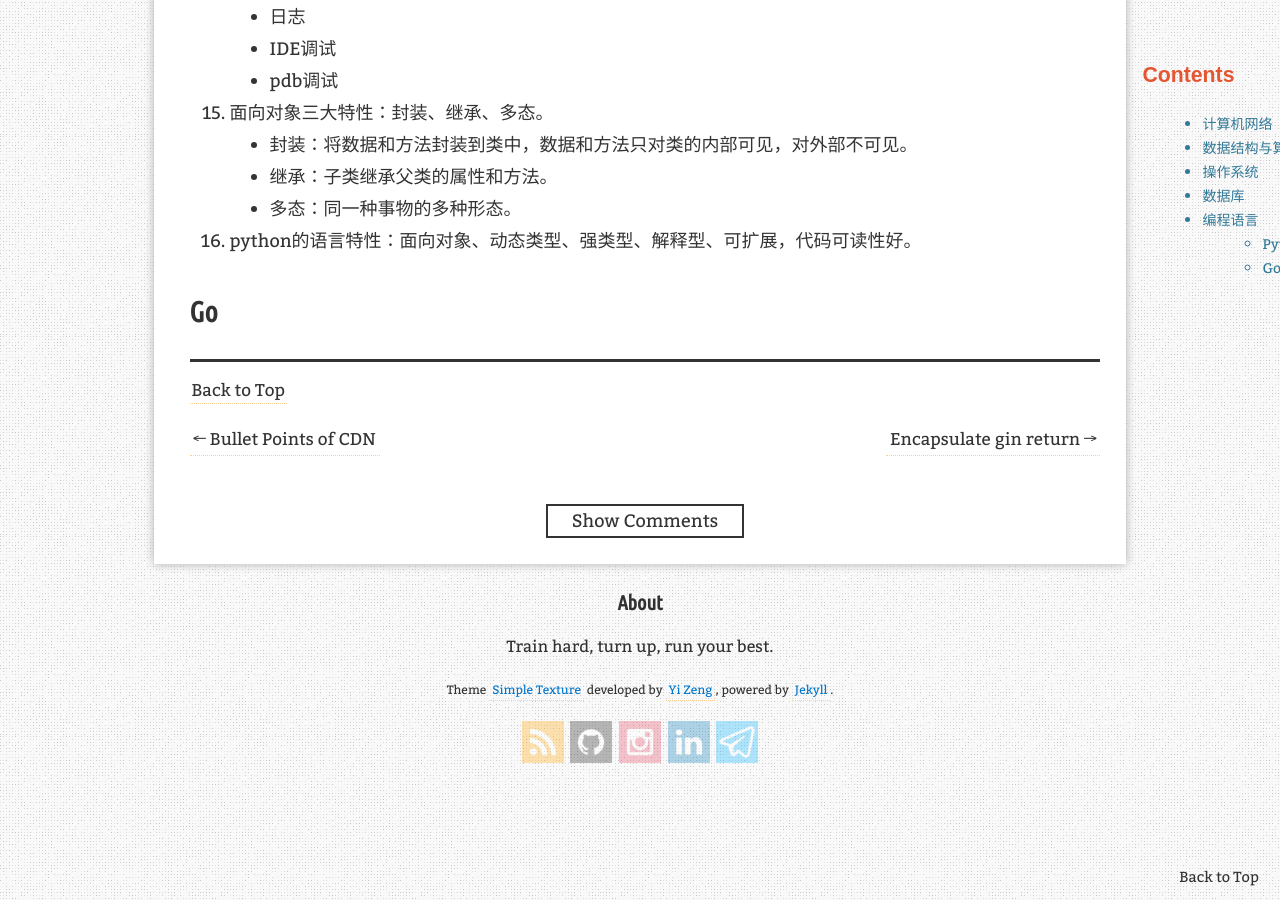
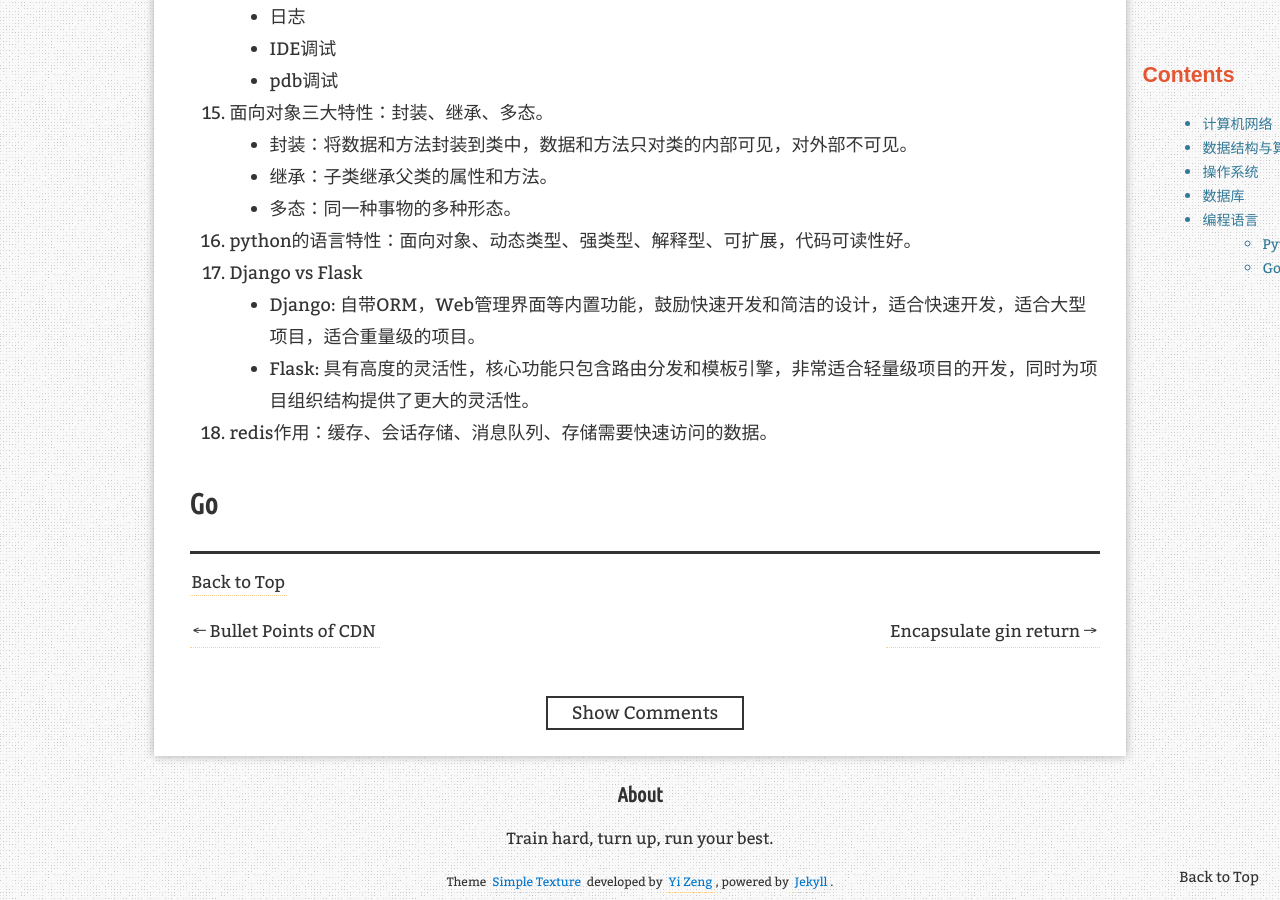
Before and after one commit to ElmTran/ElmTran.github.io, a Jekyll site: the page built from _posts/2023-10-10-eight-part-essay.md, in a window 1280 px wide and 900 px high, scrolled down 16064 px. Built offline with Jekyll 4.4.1, drawn with Linux system fonts in a browser that asks for light colours; comment, search, counter and statistics services are not loaded.

Commit message:
update: post awesomes series and 8 part

```diff
--- a/_posts/2023-10-10-eight-part-essay.md
+++ b/_posts/2023-10-10-eight-part-essay.md
@@ -677,4 +677,12 @@ redirect_from:
 
 16. python的语言特性：面向对象、动态类型、强类型、解释型、可扩展，代码可读性好。
 
+17. Django vs Flask
+
+    - Django: 自带ORM，Web管理界面等内置功能，鼓励快速开发和简洁的设计，适合快速开发，适合大型项目，适合重量级的项目。
+
+    - Flask: 具有高度的灵活性，核心功能只包含路由分发和模板引擎，非常适合轻量级项目的开发，同时为项目组织结构提供了更大的灵活性。
+
+18. redis作用：缓存、会话存储、消息队列、存储需要快速访问的数据。
+
 ## Go
```
Also changed, not shown: _posts/2023-08-05-awesome-resources.md (+1 -0 lines), _posts/2023-08-05-tutorials-and-documents.md (+2 -0 lines).
